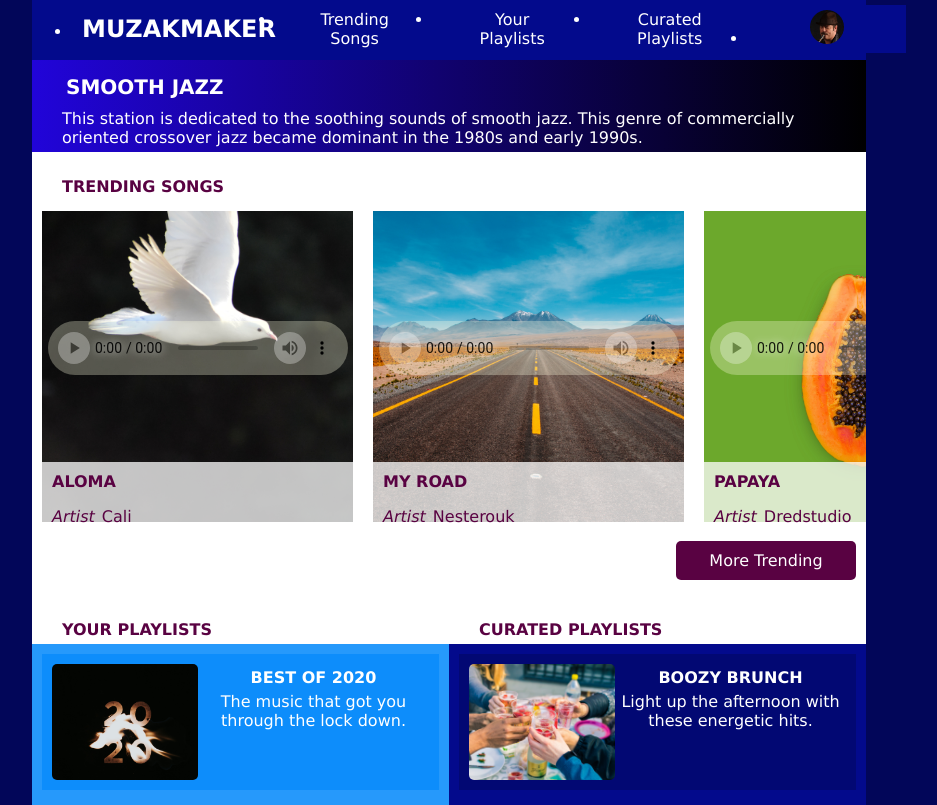
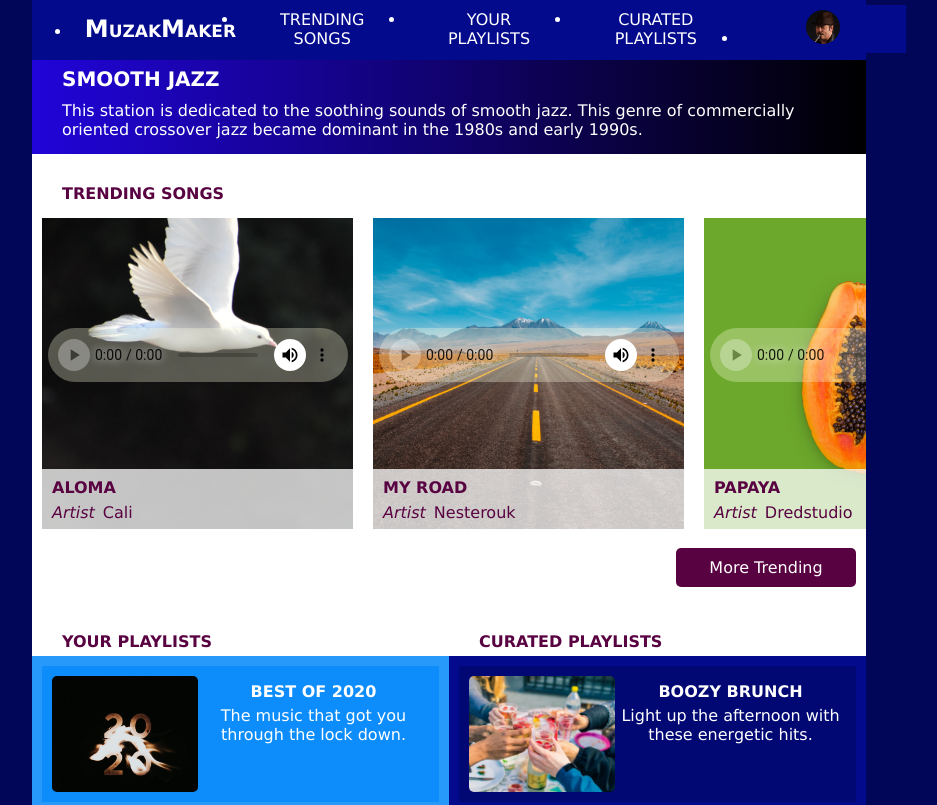
Before and after one commit to Cthulhhu/streamingmedia, a plain HTML site: page index.html in a window 1280 px wide. Shown: the top 805 px of the page, without its empty margins (191-1128 px from the left). Drawn offline with Linux system fonts and the light colour scheme.

Commit message:
Update styles.css

```diff
--- a/styles.css
+++ b/styles.css
@@ -2,6 +2,7 @@
 audio::-webkit-media-controls-mute-button {
     border-radius: 100px;
     background-color: #ffffff;
+    opacity: 1;
 }
 audio::-webkit-media-controls-play-button {
     border-radius: 100px;
@@ -72,8 +73,7 @@ label {
     padding: 28px 20px;
     position: relative;
     user-select: none;
-    top: 0;
-    width: 20px;
+
 }
 
 label span {
@@ -81,7 +81,7 @@ label span {
     display: block;
     height: 2px;
     position: relative;
-    transition: background-color .2s ease-out;
+    transition: background-color 0.2s ease-out;
     width: 18px;
 }
 
@@ -91,7 +91,7 @@ label span:before, label span:after {
     display: block;
     height: 100%;
     position: absolute;
-    transition: all .2s ease-out;
+    transition: all 0.2s ease-out;
     width: 100%;
 }
 
@@ -139,7 +139,7 @@ body {
 }
 
 h1 {
-    margin: 15px 0 5px 34px;
+    margin: 7px 0 5px 30px;
     font-size: 1.25em;
     font-weight: bold;
     text-transform: uppercase;
@@ -151,6 +151,7 @@ li {
     background-color: #030a8c;
     padding: 5px 0;
     text-align: center;
+    padding: 5px 0;
 }
 
 ul li:nth-child(1) a,  ul li:nth-child(1) a:visited,  ul li:nth-child(1) a:hover,  ul li:nth-child(1) a:active {
@@ -163,7 +164,7 @@ ul li:nth-child(1) a,  ul li:nth-child(1) a:visited,  ul li:nth-child(1) a:hover
 
 }
 
-ul li:nth-child(1) a,  ul li:nth-child(1) a:visited,  ul li:nth-child(1) a:hover,  ul li:nth-child(1) a:active {
+ul li:nth-child(n + 2) a, ul li:nth-child(n + 2) a:visited, ul li:nth-child(n + 2) a:hover, ul li:nth-child(n + 2) a:active {
     text-transform: uppercase;
 }
 
@@ -177,7 +178,7 @@ li:hover {
 }
 
 header p {
-    margin: 10px 30px 5px 30px;
+    margin: 10px 30px 15px 30px;
 }
 
 h2, h3 {
@@ -190,7 +191,7 @@ p, dl, dt, dd {
 
 dd, dt {
     color: #590242;
-    margin: 0 2px 0 5px;
+    margin: -10px 3px 0 5px;
 }
 
 dt {
@@ -249,25 +250,25 @@ footer p {
     height: 50px;
     padding: 5px;
     width: 350px;
-    top: 250px;
+    top: 25px;
     position: absolute;
     background-color: rgba(255, 255, 255, .5);
 }
 
 h2 {
     color: #590242;
-    margin: 25px 0 5px 30px;
+    margin: 30px 0 5px 30px;
     text-transform: uppercase;
     font-weight: bold;
 }
 
 #trending .scroll h3 {
-    margin: 5px 0 8px 5px;
+    margin: 4px 0 8px 5px;
     color: #590242;
 }
 
 #playlists .scroll h3, #curated .scroll h3 {
-    margin: 4px 0 0 0 ;
+    margin: 6px 0 0 0 ;
     text-align: center;
     color: #ffffff;
 }
@@ -315,7 +316,7 @@ nav > h2 {
 }
 
 nav {
-    grid-area: "nav";
+    grid-area: nav;
     background-color: #030a8c;
 }
 
```
